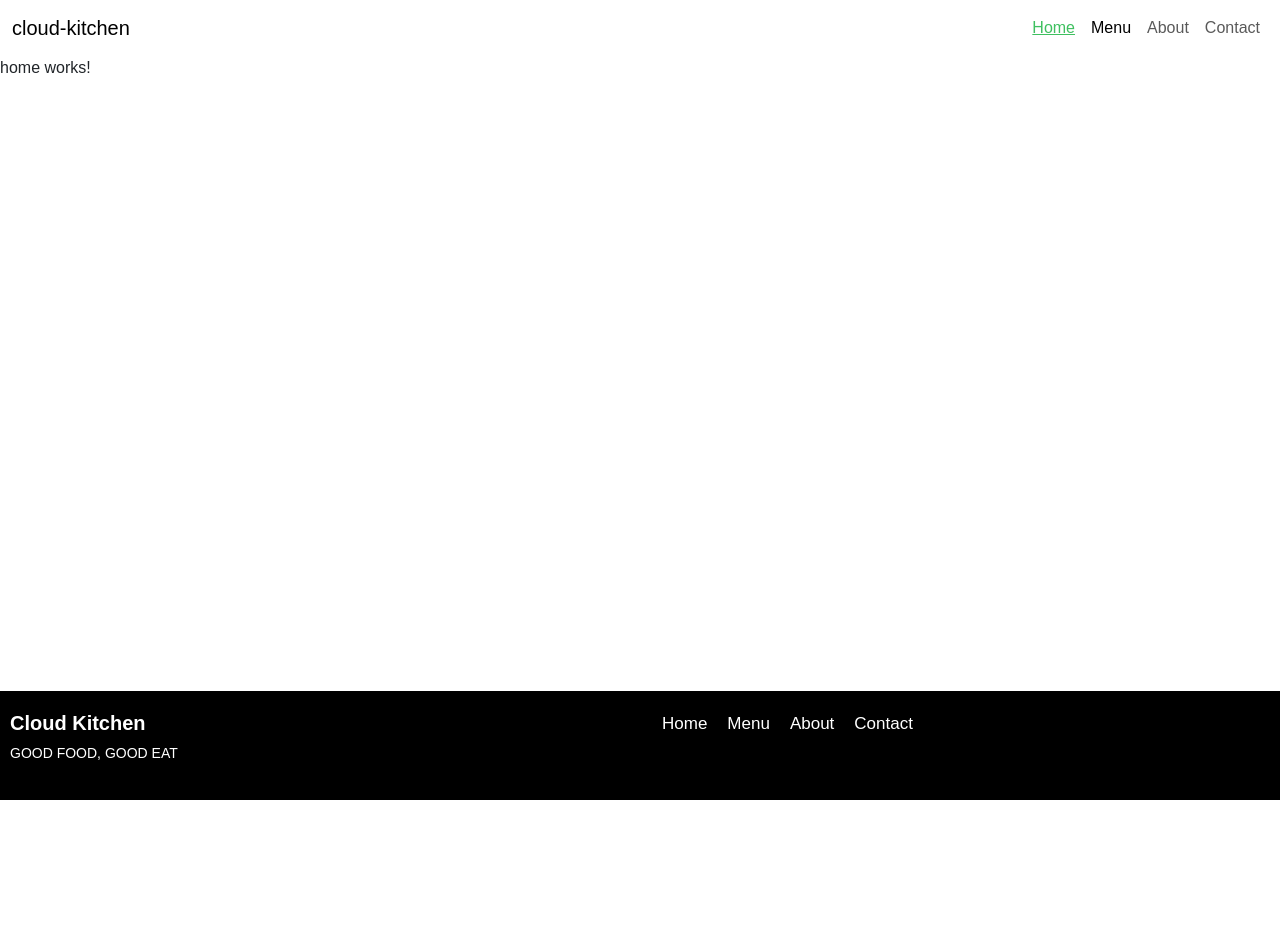
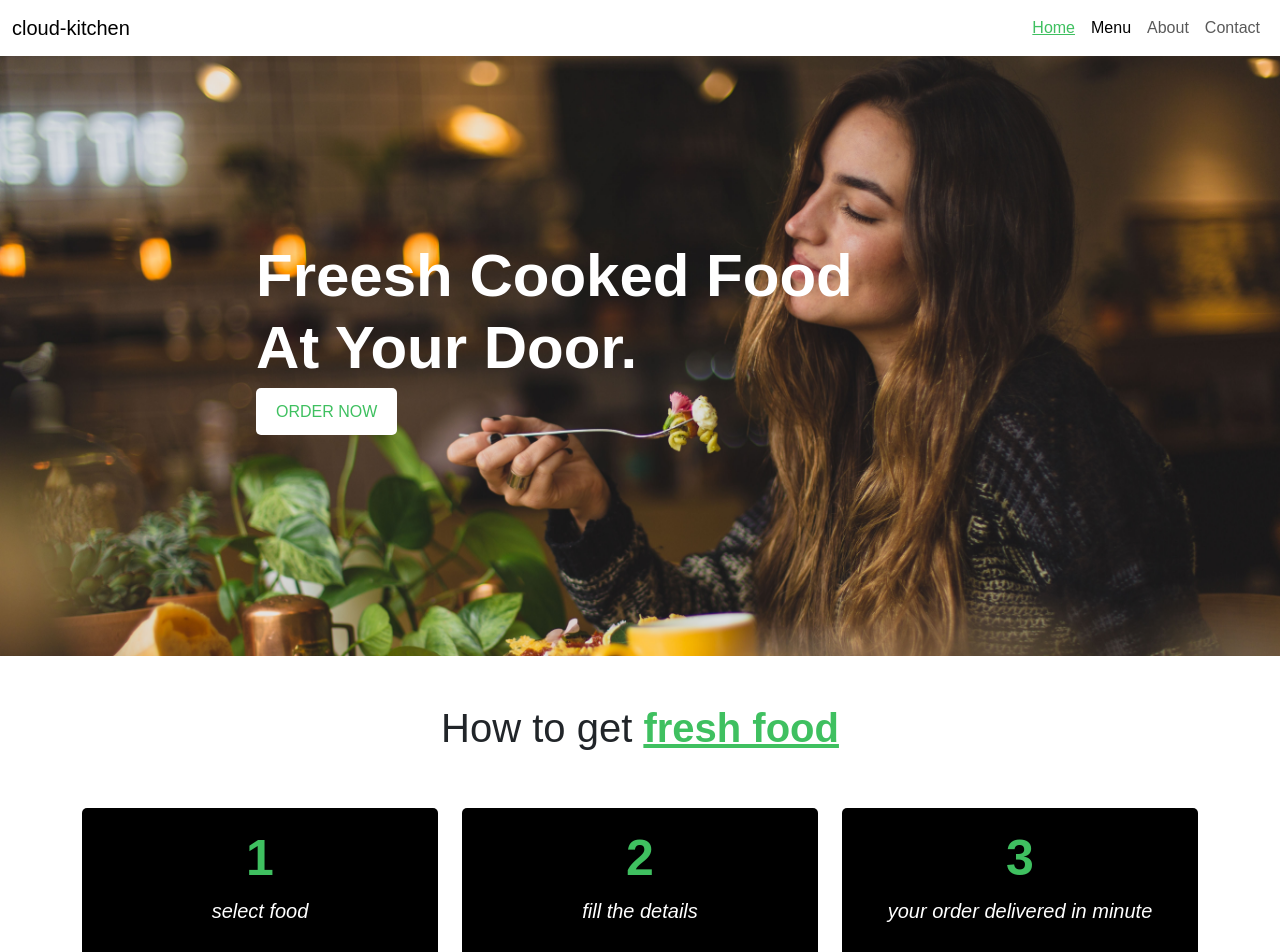
Before and after one commit to MikeChamp4/cloud-kitchen, an Angular app: page / in a window 1280 px wide. Shown: the top 952 px of the page. Before the commit the page ends 800 px from the top, so only its background shows below. Built offline with nearby package versions, Linux system fonts and the light colour scheme.

Commit message:
home finished

```diff
--- a/src/app/app.component.html
+++ b/src/app/app.component.html
@@ -1,5 +1,6 @@
 <!-- navbar -->
 <app-navbar></app-navbar>
+
 <router-outlet></router-outlet>
 
 <!-- footer -->
--- a/src/app/pages/home/home.component.css
+++ b/src/app/pages/home/home.component.css
@@ -0,0 +1,57 @@
+.banner{
+  background-image: url('../../../assets/img/bannerimg.jpg');
+  height: 600px;
+  background-position: center top;
+  background-size: cover;
+}
+
+.content{
+  top: 30%;
+  left: 20%;
+  position: absolute;
+}
+
+.content h1{
+  color: #fff;
+  font-size: 60px;
+  font-weight: bold;
+}
+
+.content a{
+  text-decoration: none;
+  background-color: #fff;
+  color: var(--primary-color);
+  padding: 15px 20px;
+  border-radius: 5px;
+}
+
+.content a:hover{
+  background-color: var(--primary-color);
+  color: #fff;
+}
+
+.stepBox{
+  background-color: #000;
+  padding: 20px 20px;
+  border-radius: 5px;
+  text-align: center;
+
+}
+
+.stepBox h1{
+  font-size: 50px;
+  font-weight: bold;
+  color:var(--primary-color);
+}
+
+.stepBox p{
+  font-size: 20px;
+  font-style: italic;
+  color: #fff;
+}
+
+.highlight{
+  color: var(--primary-color);
+  font-weight: bold;
+  text-decoration: underline;
+}
--- a/src/app/pages/home/home.component.html
+++ b/src/app/pages/home/home.component.html
@@ -1 +1,35 @@
-<p>home works!</p>
+<div class="banner">
+  <div class="content">
+    <h1 class="mb-3">Freesh Cooked Food <br />At Your Door.</h1>
+    <a routerLink="menu">ORDER NOW <i class="bi bi-arrow-right"></i></a>
+  </div>
+</div>
+
+<div class="container mt-5 mb-4">
+  <h1 class="text-center">How to get <span class="highlight">fresh food</span></h1>
+  <div class="row mt-5">
+    <!-- one -->
+    <div class="col-lg-4 mt-2">
+      <div class="stepBox">
+        <h1>1</h1>
+        <p>select food</p>
+      </div>
+    </div>
+
+    <!-- two -->
+    <div class="col-lg-4 mt-2">
+      <div class="stepBox">
+        <h1>2</h1>
+        <p>fill the details</p>
+      </div>
+    </div>
+
+    <!-- three   -->
+    <div class="col-lg-4 mt-2">
+      <div class="stepBox">
+        <h1>3</h1>
+        <p>your order delivered in minute</p>
+      </div>
+    </div>
+  </div>
+</div>
```
Also changed, not shown: src/assets/img/bannerimg.jpg (added).
